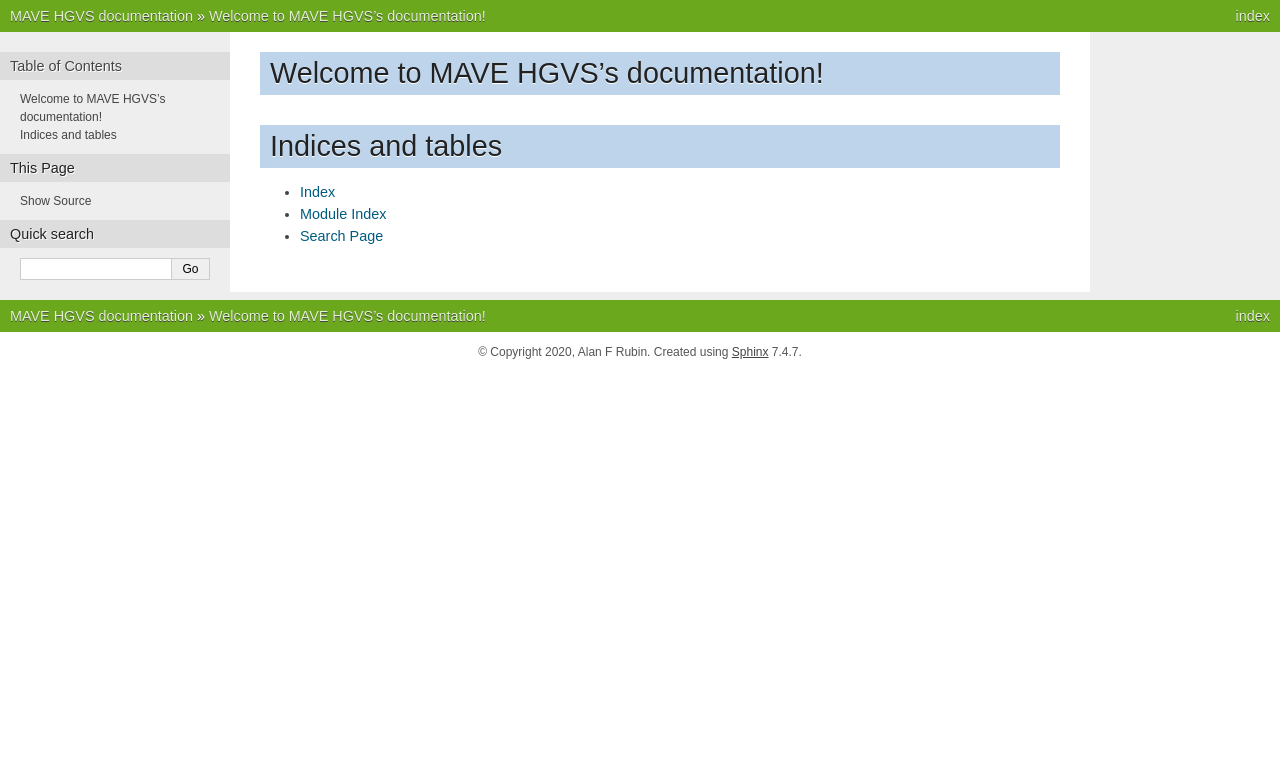
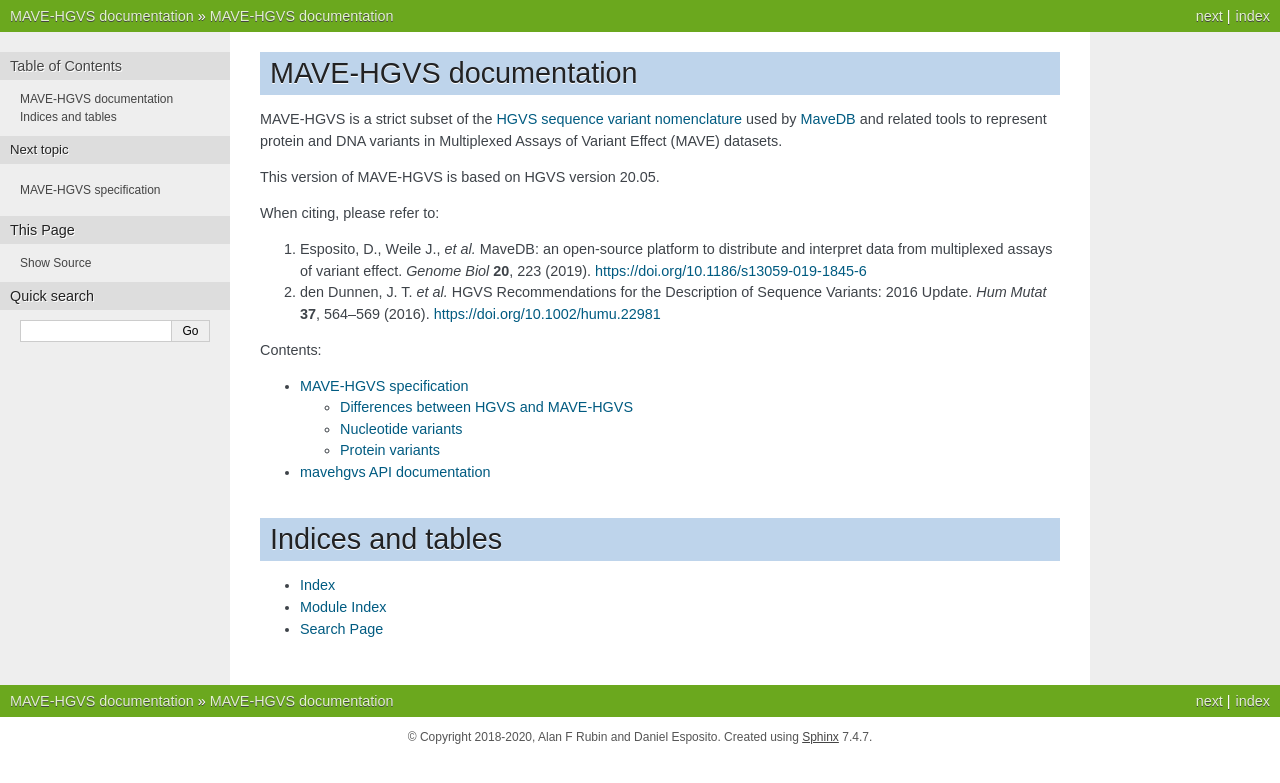
Before and after one commit to VariantEffect/mavehgvs, a Sphinx documentation site: the page built from docs/index.rst, in a window 1280 px wide. Shown: the top 783 px of the page. Built offline with Sphinx 7.4.7, drawn with Linux system fonts in a browser that asks for light colours.

Commit message:
update index and doc structure

```diff
--- a/docs/conf.py
+++ b/docs/conf.py
@@ -10,16 +10,17 @@
 # add these directories to sys.path here. If the directory is relative to the
 # documentation root, use os.path.abspath to make it absolute, like shown here.
 #
-# import os
-# import sys
-# sys.path.insert(0, os.path.abspath('.'))
+import os
+import sys
+
+sys.path.insert(0, os.path.abspath(".."))
 
 
 # -- Project information -----------------------------------------------------
 
-project = 'MAVE HGVS'
-copyright = '2020, Alan F Rubin'
-author = 'Alan F Rubin'
+project = "MAVE-HGVS"
+copyright = "2018-2020, Alan F Rubin and Daniel Esposito"
+author = "Alan F Rubin and Daniel Esposito"
 
 
 # -- General configuration ---------------------------------------------------
@@ -27,17 +28,15 @@
 # Add any Sphinx extension module names here, as strings. They can be
 # extensions coming with Sphinx (named 'sphinx.ext.*') or your custom
 # ones.
-extensions = [
-    'sphinx.ext.autodoc',
-]
+extensions = ["sphinx.ext.autodoc", "sphinx.ext.napoleon"]
 
 # Add any paths that contain templates here, relative to this directory.
-templates_path = ['_templates']
+templates_path = ["_templates"]
 
 # List of patterns, relative to source directory, that match files and
 # directories to ignore when looking for source files.
 # This pattern also affects html_static_path and html_extra_path.
-exclude_patterns = ['_build', 'Thumbs.db', '.DS_Store']
+exclude_patterns = ["_build", "Thumbs.db", ".DS_Store"]
 
 
 # -- Options for HTML output -------------------------------------------------
@@ -45,12 +44,12 @@
 # The theme to use for HTML and HTML Help pages.  See the documentation for
 # a list of builtin themes.
 #
-html_theme = 'nature'
+html_theme = "nature"
 
 # Add any paths that contain custom static files (such as style sheets) here,
 # relative to this directory. They are copied after the builtin static files,
 # so a file named "default.css" will overwrite the builtin "default.css".
-html_static_path = ['_static']
+html_static_path = ["_static"]
 
 
 # -- Extension configuration -------------------------------------------------
--- a/docs/index.rst
+++ b/docs/index.rst
@@ -1,16 +1,23 @@
-.. MAVE HGVS documentation master file, created by
-   sphinx-quickstart on Thu Sep 10 12:42:08 2020.
-   You can adapt this file completely to your liking, but it should at least
-   contain the root `toctree` directive.
+MAVE-HGVS documentation
+=======================
 
-Welcome to MAVE HGVS's documentation!
-=====================================
+MAVE-HGVS is a strict subset of the `HGVS sequence variant nomenclature <https://varnomen.hgvs.org/>`_
+used by `MaveDB <https://www.mavedb.org>`_ and related tools to represent protein and DNA variants in
+Multiplexed Assays of Variant Effect (MAVE) datasets.
+
+This version of MAVE-HGVS is based on HGVS version 20.05.
+
+When citing, please refer to:
+
+#. Esposito, D., Weile J., *et al.* MaveDB: an open-source platform to distribute and interpret data from multiplexed assays of variant effect. *Genome Biol* **20**, 223 (2019). https://doi.org/10.1186/s13059-019-1845-6
+#. den Dunnen, J. T. *et al.* HGVS Recommendations for the Description of Sequence Variants: 2016 Update. *Hum Mutat* **37**, 564–569 (2016). https://doi.org/10.1002/humu.22981
 
 .. toctree::
    :maxdepth: 2
    :caption: Contents:
 
-
+   spec
+   api
 
 Indices and tables
 ==================
--- /dev/null
+++ b/docs/spec.rst
@@ -0,0 +1,11 @@
+MAVE-HGVS specification
+=======================
+
+Differences between HGVS and MAVE-HGVS
+--------------------------------------
+
+Nucleotide variants
+-------------------
+
+Protein variants
+----------------
```
Also changed, not shown: docs/api.rst (added, +14 -0 lines), 1 other file.
